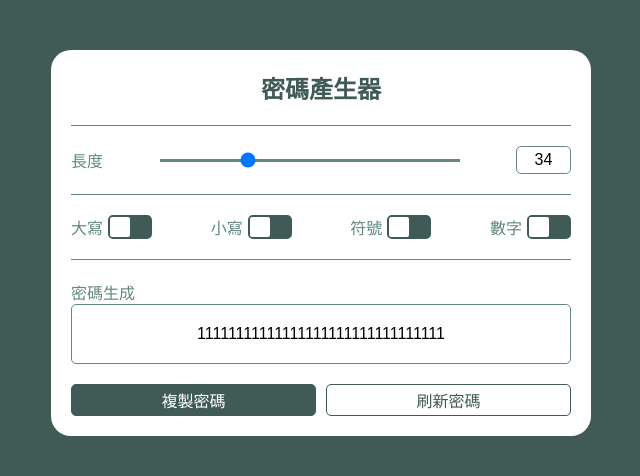
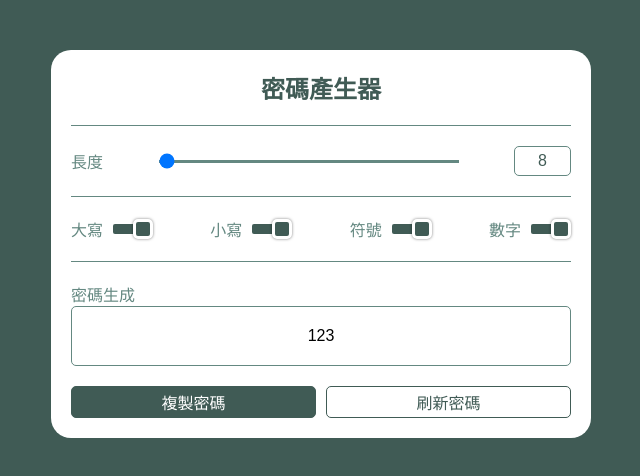
Before and after one commit to Qiu1996/js30, a website built with Vite: page 05-random-password-generator/index.html in a window 1280 px wide. Shown: the whole page, without its empty margins (319-959 px from the left). Built offline with nearby package versions, Linux system fonts and the light colour scheme.

Commit message:
05-randow-password-generatoe 使用Alpine將按鈕間的交互綁定完成

```diff
--- a/05-random-password-generator/index.html
+++ b/05-random-password-generator/index.html
@@ -9,49 +9,87 @@
         <script type="module" src="./script/all.js"></script>
     </head>
     <body>
-        <section>
+        <section
+            x-data="generator"
+        >
             <h1 class="title">密碼產生器</h1>
-            <div class="setLength">
+            <div
+                x-data="{setLength: '8'}"
+                class="setLength"
+            >
                 <spna>長度</spna>
-
-                    <input type="range" min="8" max="100" value="34">
-                    <input type="number" min="8" max="100" value="34">
-
+                <input
+                    x-model="setLength"
+                    type="range" min="8" max="100"
+                >
+                <input
+                    x-model="setLength"
+                    type="number" min="8" max="100"
+                >
             </div>
             <div class="setToggle">
                 <div>
-                    <label for="num">大寫</label>
-                    <div class="sliderWrap">
-                        <input id="num" type="checkbox" name="">
-                        <div class="sliderInside"></div>
+                    <span
+                        @click="uppercase"
+                        for="uppercase">
+                        大寫
+                    </span>
+                    <div
+                        @click="uppercase"
+                        :class="upperToggle ? 'bg-green' : 'bg-white'"
+                        class="sliderWrap">
+                        <div
+                            :class="upperToggle ? 'right' : 'left'"
+                            class="sliderInside"></div>
                     </div>
                 </div>
                 <div>
-                    <label for="num">小寫</label>
-                    <div class="sliderWrap">
-                        <input id="num" type="checkbox" name="">
-                        <div class="sliderInside"></div>
+                    <span
+                        @click="lowercase"
+                        for="lowercase">小寫</span>
+                    <div
+                        @click="lowercase"
+                        :class="lowerToggle ? 'bg-green' : 'bg-white'"
+                        class="sliderWrap">
+                        <div
+                            :class="lowerToggle ? 'right' : 'left'"
+                            class="sliderInside"></div>
                     </div>
                 </div>
                 <div>
-                    <label for="num">符號</label>
-                    <div class="sliderWrap">
-                        <input id="num" type="checkbox" name="">
-                        <div class="sliderInside"></div>
+                    <span
+                        @click="symbol"
+                        for="symbol">符號</span>
+                    <div
+                        @click="symbol"
+                        :class="symbolToggle ? 'bg-green' : 'bg-white'"
+                        class="sliderWrap"
+                    >
+                        <div
+                            :class="symbolToggle ? 'right' : 'left'"
+                            class="sliderInside"></div>
                     </div>
                 </div>
                 <div>
-                    <label for="num">數字</label>
-                    <div class="sliderWrap">
-                        <input id="num" type="checkbox" name="">
-                        <div class="sliderInside"></div>
+                    <span
+                        @click="number"
+                        for="number">數字</span>
+                    <div
+                        @click="number"
+                        :class="numberToggle ? 'bg-green' : 'bg-white'"
+                        class="sliderWrap">
+                        <div
+                            :class="numberToggle ? 'right' : 'left'"
+                            class="sliderInside"></div>
                     </div>
                 </div>
             </div>
             <div class="outputWrap">
                 <p>密碼生成</p>
                 <div class="output">
-                    <span>11111111111111111111111111111111</span>
+                    <span
+                        x-text="password"
+                    ></span>
                 </div>
             </div>
             <div class="btnWrap">
--- a/05-random-password-generator/script/all.js
+++ b/05-random-password-generator/script/all.js
@@ -4,5 +4,5 @@ import { Generator } from './generator'  //  從 ./generator 導入 Generator
 window.Alpine = Alpine;
 // 將 Alpine 掛載在全域 window 物件上
 
-Alpine.data("password_generator", Generator);  // 註冊組件
+Alpine.data("generator", Generator);  // 註冊組件
 Alpine.start();  // 啟動 Alpine.js
--- a/05-random-password-generator/script/generator.js
+++ b/05-random-password-generator/script/generator.js
@@ -1,7 +1,30 @@
 const Generator = () => {
     return{
-        status: 'off',
+        upperToggle: true,
+        lowerToggle: true,
+        symbolToggle: true,
+        numberToggle: true,
+        password: () => {
+            return '123';
+        },
+        uppercase(){
+            this.upperToggle = this.upperToggle ? false : true;
+            console.log(`大寫開關：${this.upperToggle}`);
+        },
+        lowercase(){
+            this.lowerToggle = this.lowerToggle ? false : true;
+            console.log(`小寫開關：${this.lowerToggle}`);
+        },
+        symbol(){
+            this.symbolToggle = this.symbolToggle ? false : true;
+            console.log(`符號開關：${this.symbolToggle}`);
+        },
+        number(){
+            this.numberToggle = this.numberToggle ? false : true;
+            console.log(`數字開關：${this.numberToggle}`);
+        }
     }
 }
 
+
 export { Generator }
--- a/05-random-password-generator/style/style.css
+++ b/05-random-password-generator/style/style.css
@@ -7,6 +7,7 @@
 :root{
     --color1: #ffffff;
     --color2: #648881;
+    --color3: #a6c2a8;
     --color5: #405B55;
 }
 body{
@@ -48,11 +49,12 @@ input[type=range]{
 input[type=range]::-moz-range-thumb {
     height: 20px;
     width: 20px;
+    cursor: pointer;
     background: var(--color5);
-    cursor: pointer;
-    border: 2px solid white;
-    box-shadow: 0 2px 6px rgba(0,0,0,0.2);
+    border: 3px solid white;
+    box-shadow: 0px 0px 3px rgba(0, 0, 0, .8);
     border-radius: 5px;
+    box-sizing: border-box;
 }
 input[type=number]{
     text-align: center;
@@ -60,19 +62,16 @@ input[type=number]{
     outline: none;
     border: 1px solid var(--color2);
     box-sizing: border-box;
-    padding: 2px;
+    padding: 3px;
     font-size: 16px;
     border-radius: 5px;
+    color: var(--color5)
 }
 input[type=number]:focus{
-    border: 2px solid var(--color2);
+    border: 3px solid var(--color2);
     padding: 1px;
 }
 
-
-input[type=checkbox]{
-    display: none;
-}
 
 .setToggle{
     padding: 20px 0;
@@ -85,33 +84,54 @@ input[type=checkbox]{
     color: var(--color2);
     display: flex;
     align-items: center;
-    gap: 5px;
+    gap: 10px;
 }
+
+.setToggle > div span{
+    cursor: pointer;
+}
+
 .sliderWrap{
-    border: 2px solid var(--color5);
+    width: 40px;
+    height: 10px;
+    border-radius: 2px;
+    cursor: pointer;
+
+    transition: all .3s linear;
+    position: relative;
+}
+.bg-green{
     background-color: var(--color5);
-
-    width: 40px;
-    height: 20px;
-    border-radius: 5px;
-
-    position: relative;
+}
+.bg-white{
+    background-color: var(--color3);
 }
 
 .sliderInside{
     background-color: var(--color1);
 
     width: calc(100% / 2);
-    height: 100%;
-    border-radius: 2px;
+    height: 20px;
+    box-shadow: 0px 0px 3px rgba(0, 0, 0, .5);
+    border: 3px solid white;
+    border-radius: 5px;
+    box-sizing: border-box;
 
     position: absolute;
+    top: -5px
+}
+.left{
+    background: var(--color3);
+    transition: all .2s linear;
     left: 0;
 }
+.right{
+    background: var(--color5);
+    transition: all .2s linear;
+    left: 20px;
+}
 
-#num:checked + .sliderInside{
-    right: 0;
-}
+
 .outputWrap{
     border-top:1px solid var(--color2) ;
     padding: 20px 0;
@@ -133,16 +153,23 @@ input[type=checkbox]{
 .btnWrap button{
     width: 100%;
     height: 30px;
-    border: 1px solid var(--color5);
     font-weight: 500;
     font-size: 16px;
+    border: 1px solid var(--color5);
     border-radius: 5px;
+    cursor: pointer;
+    transition: all .2s;
 }
 
 .btnWrap button:first-child{
-    background-color: var(--color5);
+    background: var(--color5);
     color: var(--color1);
 }
+.btnWrap button:first-child:hover,
+.btnWrap button:last-child:hover{
+    box-shadow: 0px 0px 3px rgba(0, 0, 0, .5);
+}
+
 
 .btnWrap button:last-child{
     background-color: var(--color1);
```
